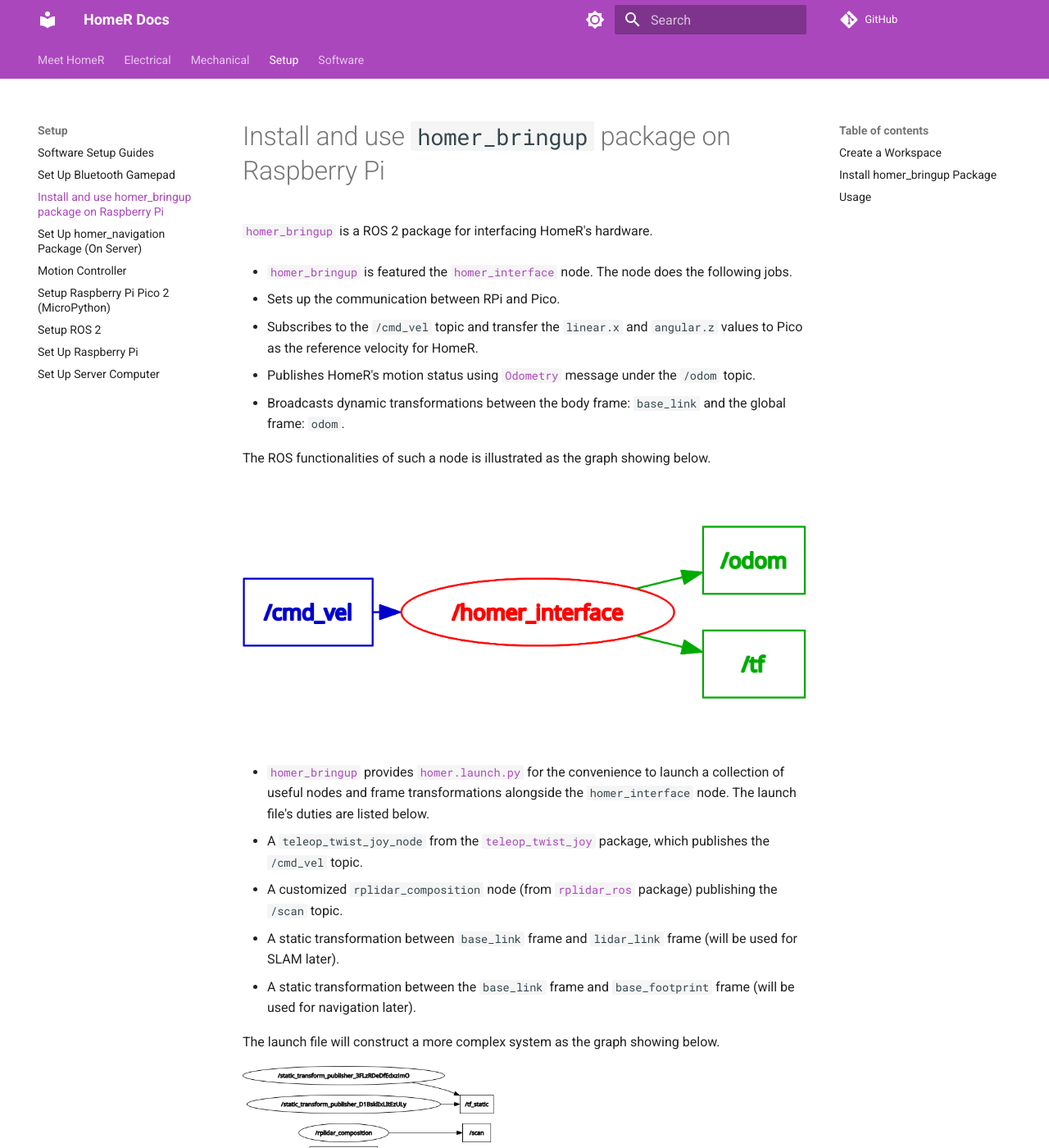
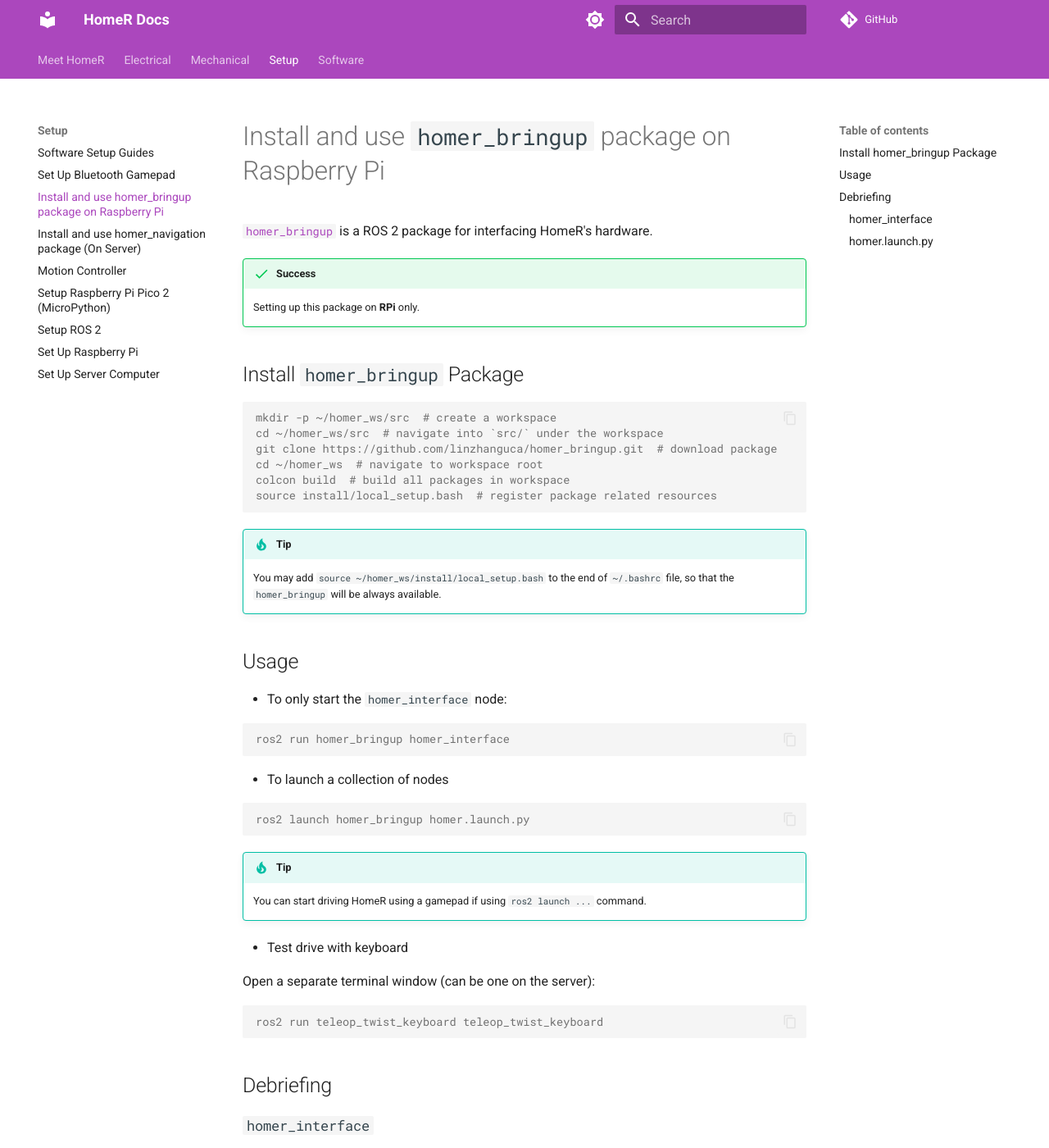
Before and after one commit to linzhangUCA/homer_docs, an MkDocs documentation site: the page built from docs/setup/homer_bringup.md, in a window 1280 px wide and 1400 px high. Shown: the whole window at 82% size. Built offline with MkDocs 1.6.1 and Material for MkDocs 9.7.7, drawn with Linux system fonts in a browser that asks for light colours; comment, search, counter and statistics services are not loaded; some of the changed text lies outside the part shown.

Commit message:
update pages

````diff
--- a/docs/setup/homer_bringup.md
+++ b/docs/setup/homer_bringup.md
@@ -2,43 +2,19 @@
 
 [`homer_bringup`](https://github.com/linzhanguca/homer_bringup) is a ROS 2 package for interfacing HomeR's hardware.
 
-- [`homer_bringup`](https://github.com/linzhanguca/homer_bringup) is featured the [`homer_interface`](https://github.com/linzhangUCA/homer_bringup/blob/main/homer_bringup/homer_interface.py) node.
-The node does the following jobs.
+!!! success
+    Setting up this package on **RPi** only.
 
-  - Sets up the communication between RPi and Pico.
-  - Subscribes to the `/cmd_vel` topic and transfer the `linear.x` and `angular.z` values to Pico as the reference velocity for HomeR.
-  - Publishes HomeR's motion status using [`Odometry`](https://docs.ros2.org/foxy/api/nav_msgs/msg/Odometry.html) message under the `/odom` topic.
-  - Broadcasts dynamic transformations between the body frame: `base_link` and the global frame: `odom`.
-
-The ROS functionalities of such a node is illustrated as the graph showing below.
-
-![homer_interface_node](assets/images/homer_bringup/homer_interface.png)
-
-- [`homer_bringup`](https://github.com/linzhanguca/homer_bringup) provides [`homer.launch.py`](https://github.com/linzhangUCA/homer_bringup/blob/main/launch/homer.launch.py) for the convenience to launch a collection of useful nodes and frame transformations alongside the `homer_interface` node.
-The launch file's duties are listed below.
-  - A `teleop_twist_joy_node` from the [`teleop_twist_joy`](https://index.ros.org/p/teleop_twist_joy/#jazzy) package, which publishes the `/cmd_vel` topic.
-  - A customized `rplidar_composition` node (from [`rplidar_ros`](https://index.ros.org/p/rplidar_ros/#jazzy) package) publishing the `/scan` topic.
-  - A static transformation between `base_link` frame and `lidar_link` frame (will be used for SLAM later).
-  - A static transformation between the `base_link` frame and `base_footprint` frame (will be used for navigation later).
-
-The launch file will construct a more complex system as the graph showing below.
-
-![homer_launch_nodes](assets/images/homer_bringup/homer_launch.png)
-
-## Create a Workspace
-
-```bash
-mkdir -p ~/homer_ws/src
-```
 
 ## Install `homer_bringup` Package
 
-```bash
-cd ~/homer_ws/src
-git clone https://github.com/linzhanguca/homer_bringup.git
-cd ~/homer_ws
-colcon build
-source install/local_setup.bash
+```console
+mkdir -p ~/homer_ws/src  # create a workspace
+cd ~/homer_ws/src  # navigate into `src/` under the workspace
+git clone https://github.com/linzhanguca/homer_bringup.git  # download package
+cd ~/homer_ws  # navigate to workspace root
+colcon build  # build all packages in workspace
+source install/local_setup.bash  # register package related resources
 ```
 
 !!! tip
@@ -48,23 +24,54 @@
 
 - To only start the `homer_interface` node:
 
-```bash
+```console
 ros2 run homer_bringup homer_interface
 ```
 
+
 - To launch a collection of nodes
 
-```bash
+```console
 ros2 launch homer_bringup homer.launch.py
 ```
 
 !!! tip
     You can start driving HomeR using a gamepad if using `ros2 launch ...` command.
 
+
 - Test drive with keyboard
 
 Open a separate terminal window (can be one on the server):
 
-```bash
+```console
 ros2 run teleop_twist_keyboard teleop_twist_keyboard
 ```
+
+
+## Debriefing
+
+### `homer_interface`
+[`homer_bringup`](https://github.com/linzhanguca/homer_bringup) package is featured the [`homer_interface`](https://github.com/linzhangUCA/homer_bringup/blob/main/homer_bringup/homer_interface.py) node which bridges the gap between the motion control and ROS management.
+It does the following jobs.
+
+- Sets up the communication between RPi and Pico.
+- Subscribes to the `/cmd_vel` topic and transfer the `linear.x` and `angular.z` values to Pico as the reference velocity for HomeR.
+- Publishes HomeR's motion status using [`Odometry`](https://docs.ros2.org/foxy/api/nav_msgs/msg/Odometry.html) message under the `/odom` topic.
+- Broadcasts dynamic transformations between the body frame: `base_link` and the global frame: `odom`.
+
+The duties of `homer_interface` node can be illustrated by the following graph
+
+![homer_interface_node](assets/images/homer_bringup/homer_interface.png)
+
+### `homer.launch.py`
+[`homer_bringup`](https://github.com/linzhanguca/homer_bringup) provides [`homer.launch.py`](https://github.com/linzhangUCA/homer_bringup/blob/main/launch/homer.launch.py) for the convenience to launch a collection of useful nodes and frame transformations alongside the `homer_interface` node.
+The launch file's duties are listed below.
+
+- A `teleop_twist_joy_node` from the [`teleop_twist_joy`](https://index.ros.org/p/teleop_twist_joy/#jazzy) package, which publishes the `/cmd_vel` topic.
+- A customized `rplidar_composition` node (from [`rplidar_ros`](https://index.ros.org/p/rplidar_ros/#jazzy) package) publishing the `/scan` topic.
+- A static transformation between `base_link` frame and `lidar_link` frame (will be used for SLAM later).
+- A static transformation between the `base_link` frame and `base_footprint` frame (will be used for navigation later).
+
+The launch file will construct a more complex system as the graph showing below.
+
+![homer_launch_nodes](assets/images/homer_bringup/homer_launch.png)
--- a/docs/setup/homer_nav.md
+++ b/docs/setup/homer_nav.md
@@ -1,4 +1,4 @@
-# Set Up `homer_navigation` Package (On Server)
+# Install and use `homer_navigation` package (On Server)
 
 !!! note
     Setting up this package on the server computer is highly recommended for a fluent experience of SLAM and navigation.
````
Also changed, not shown: docs/setup/motion_control.md (+1 -1 lines).
